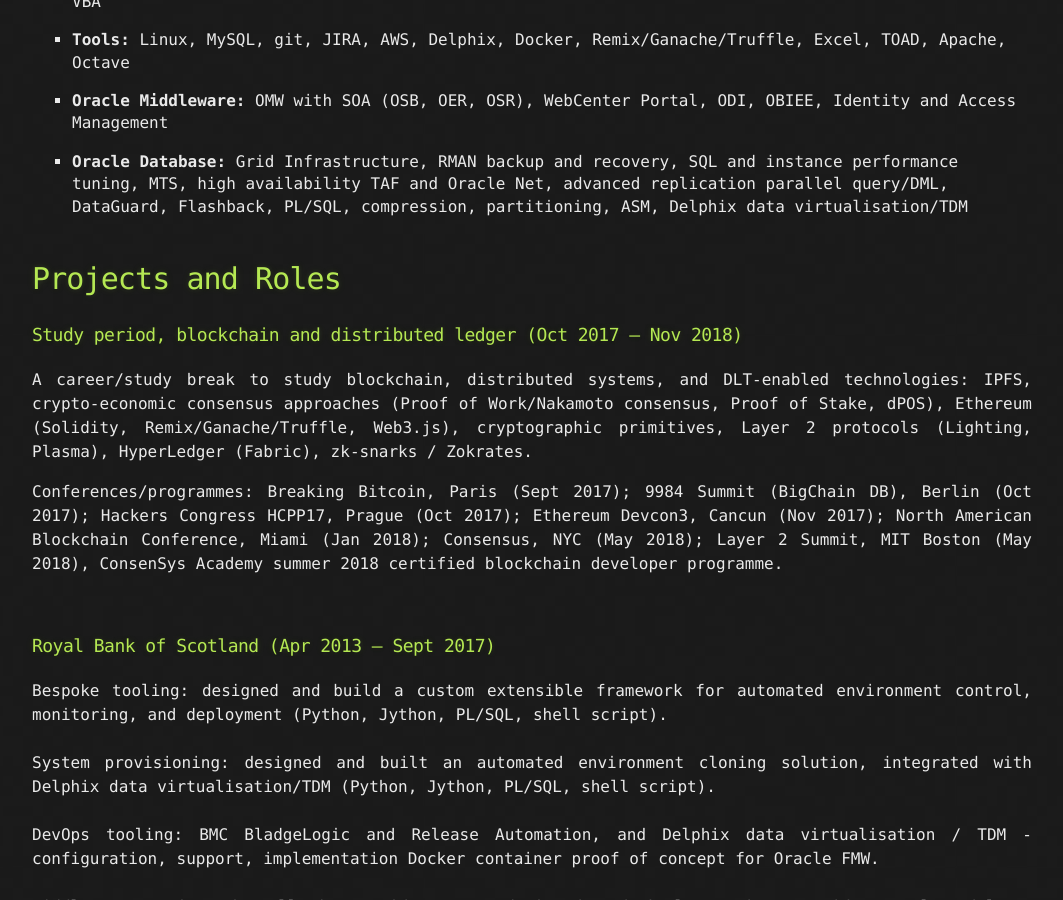
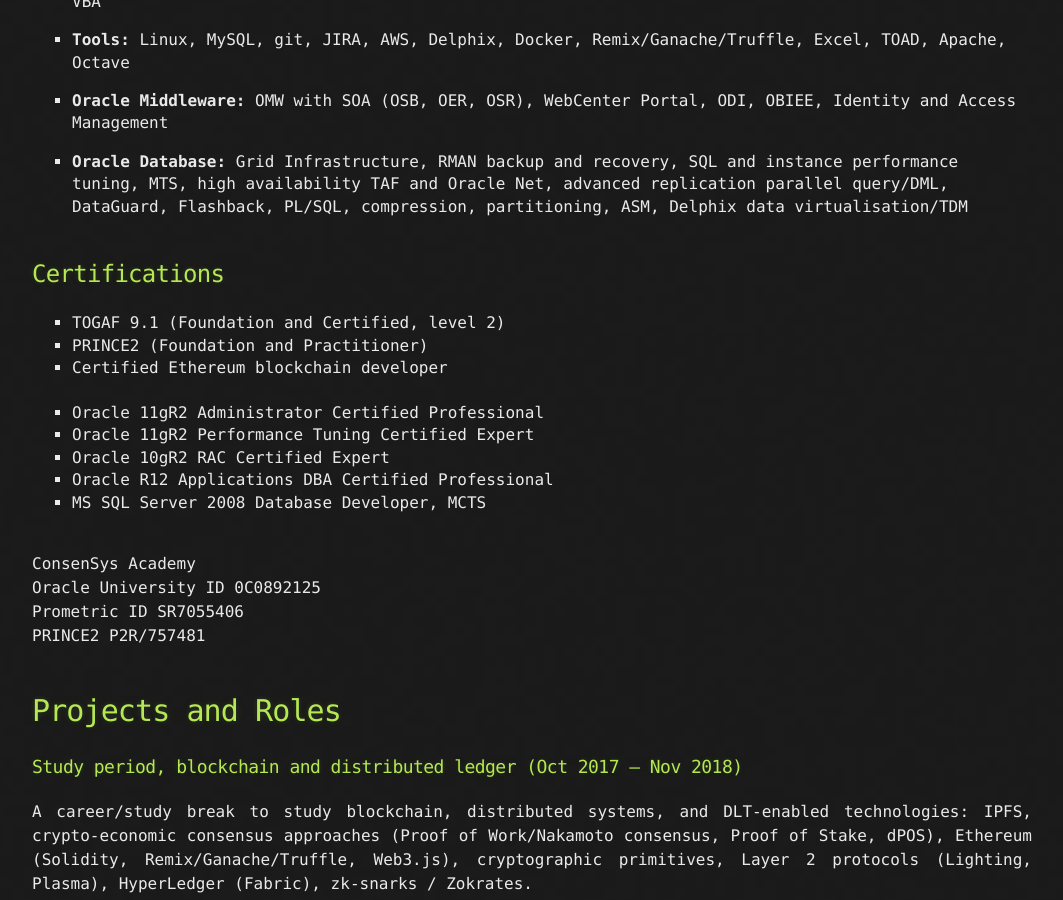
Before and after one commit to ryanwdavies/ryanwdavies.github.io, a Jekyll site: the page built from index.md, in a window 1280 px wide and 900 px high, scrolled down 729 px. Shown: the whole window, without its empty margins (108-1171 px from the left). Built offline with Jekyll 4.4.1, drawn with Linux system fonts in a browser that asks for light colours; the repository's description, which GitHub fills in, is left out; some of the changed text lies outside the part shown.

Commit message:
Update index.md

```diff
--- a/index.md
+++ b/index.md
@@ -37,7 +37,21 @@ I London-based and am particularly interested in roles in DevOps, bespoke automa
 
 *   **Oracle Database:** Grid Infrastructure, RMAN backup and recovery, SQL and instance performance tuning, MTS, high availability TAF and Oracle Net, advanced replication parallel query/DML, DataGuard, Flashback, PL/SQL, compression, partitioning, ASM, Delphix data virtualisation/TDM<br><br>
 
+## Certifications
 
+*   TOGAF 9.1 (Foundation and Certified, level 2)
+*   PRINCE2 (Foundation and Practitioner)
+*   Certified Ethereum blockchain developer<br /><br />
+*   Oracle 11gR2 Administrator Certified Professional
+*   Oracle 11gR2 Performance Tuning Certified Expert
+*   Oracle 10gR2 RAC Certified Expert
+*   Oracle R12 Applications DBA Certified Professional
+*   MS SQL Server 2008 Database Developer, MCTS<br><br>
+
+ConsenSys Academy<br />
+Oracle University ID 0C0892125<br>
+Prometric ID SR7055406<br>
+PRINCE2 P2R/757481<br><br>
 
 
 # Projects and Roles
```
Also changed, not shown: other parts of index.md (+0 -14 lines).
